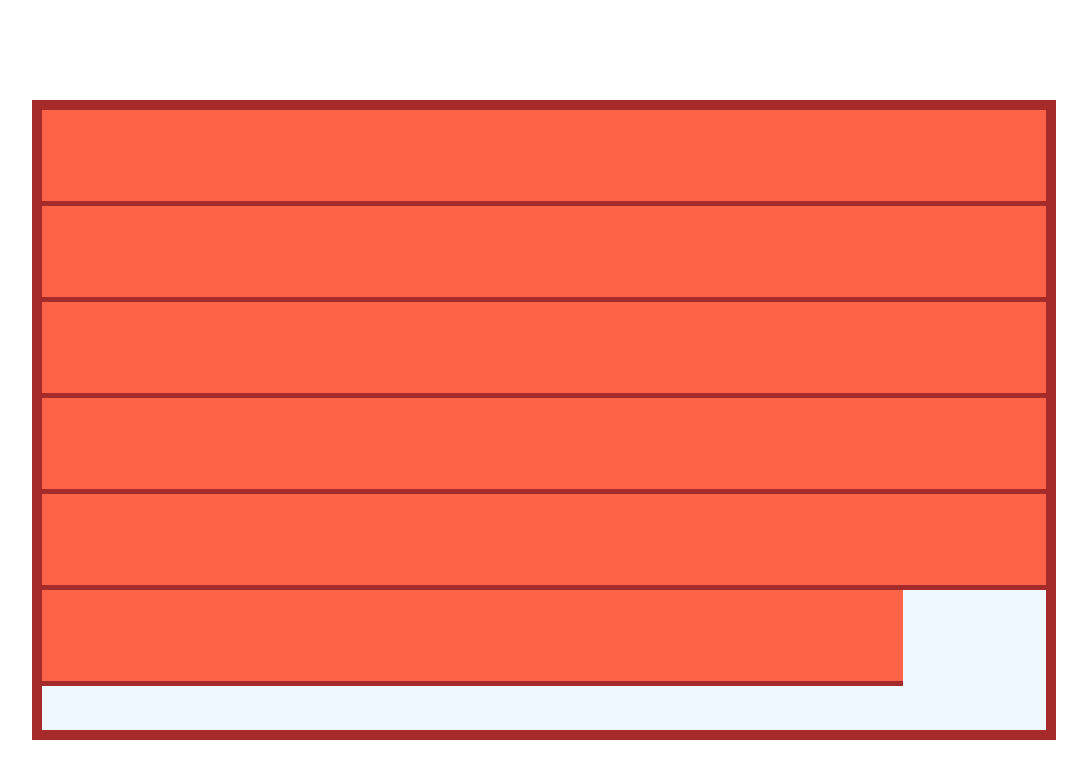
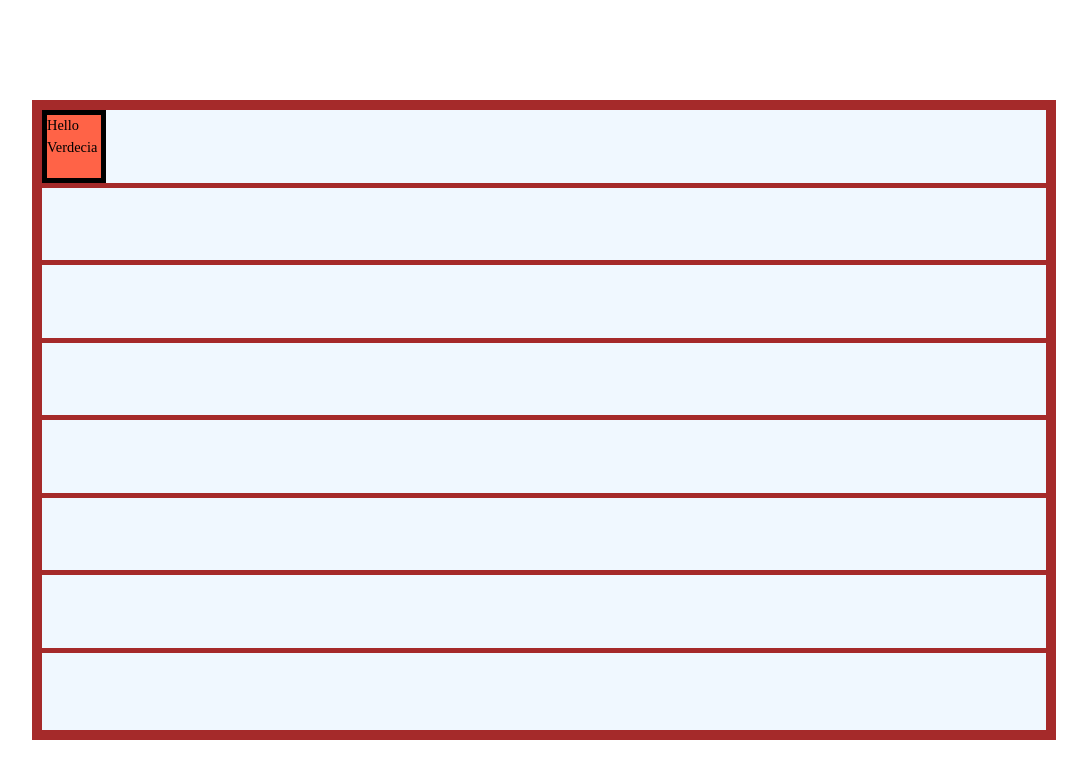
Before and after one commit to veborito/library, a plain HTML site: page index.html in a window 1280 px wide. Shown: the whole page, without its empty margins (96-1183 px from the left). Drawn offline with Linux system fonts and the light colour scheme.

Commit message:
feat: add book to myLibrary and basic library display

```diff
--- a/index.html
+++ b/index.html
@@ -9,7 +9,14 @@
 </head>
 <body>
   <div id="container">
-    <div class="book"></div>
+    <div class="row"></div>
+    <div class="row"></div>
+    <div class="row"></div>
+    <div class="row"></div>
+    <div class="row"></div>
+    <div class="row"></div>
+    <div class="row"></div>
+    <div class="row"></div>
   </div>
 </body>
 </html>
--- a/script.js
+++ b/script.js
@@ -1,5 +1,5 @@
 const myLibrary = [];
-const booksContainer = document.getElementById("container");
+const rows = document.getElementsByClassName("row");
 
 function Book(title, author, pages, read) {
   if (!new.target) {
@@ -13,25 +13,24 @@ function Book(title, author, pages, read) {
 }
 
 function addBookToLibrary(title, author, pages, read) {
-  myLibrary.push(new Book(title,author,pages,read));
+  let book = new Book(title,author,pages,read);
+  myLibrary.push(book);
 }
 
 function displayBooks(myLibrary) {
-  //booksContainer.style.backgroundColor = "red";
-  // for (let book in myLibrary) {
-  //   const bookElement = document.createElement("book");
-  // }
-  for (let i = 0; i < 40; i++) {
+  console.log(myLibrary)
+  myLibrary.forEach(book => {
     const bookElement = document.createElement("div");
     bookElement.className = "book";
-    booksContainer.appendChild(bookElement);
-  }
+    bookElement.textContent = `${book.title} ${book.author}`;
+    for (let row of rows) {
+      if (row.children.length < 5) {
+        row.appendChild(bookElement);
+        break;
+      }
+    }
+  });
 }
 
 addBookToLibrary("Hello", "Verdecia", 123, false);
-
 displayBooks(myLibrary);
-
-console.log(myLibrary);
-myLibrary.pop();
-console.log(myLibrary);
--- a/style.css
+++ b/style.css
@@ -42,12 +42,24 @@ h1, h2, h3, h4, h5, h6 {
   width: 80vw;
   margin: 100px 0 0 0;
   border: 10px solid brown;
-  grid-template-columns: repeat(7, 1fr);
-  grid-auto-rows: min-content;
+  grid-auto-columns: auto;
+  grid-template-rows: repeat(8, 1fr);
+}
+
+.row {
+  display: flex;
+  gap: 5px;
+  border-bottom: 5px solid brown;
+}
+
+.row:last-child {
+  border: 0;
 }
 
 .book {
   background-color: tomato;
-  height: 6rem;
-  border-bottom: 5px solid brown;
+  width: 4rem;
+  border: 5px solid black;
+  font-size: 0.9rem;
+  text-wrap: pretty;
 }
```
